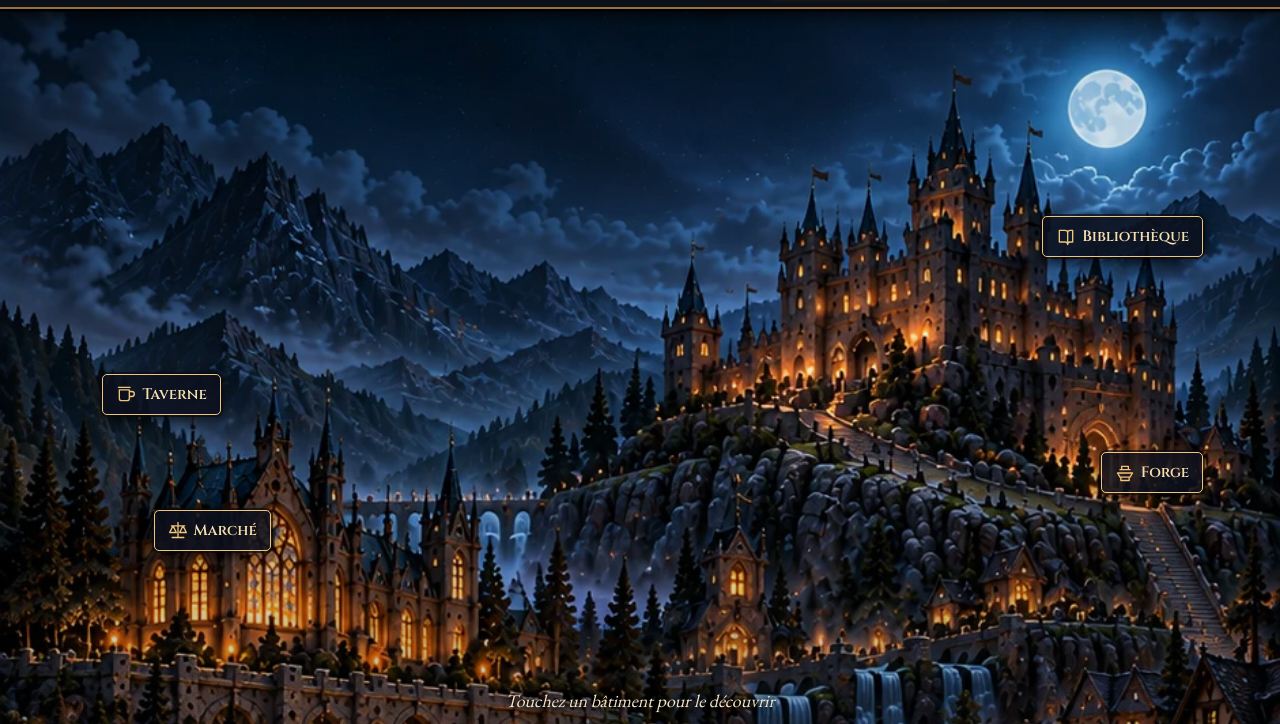
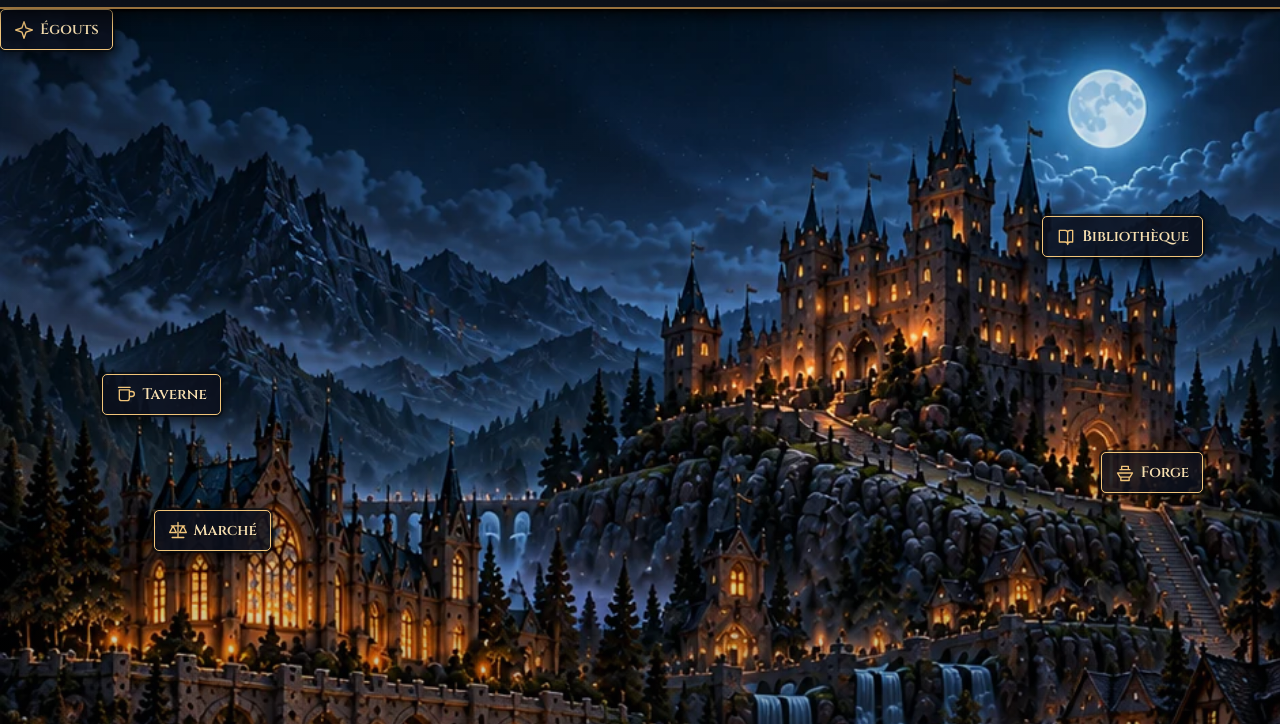
Before and after one commit to Latem09/Aloria, a website with bundled scripts: page index.html in a window 1280 px wide. Shown: the part 78-802 px from the top of the page. Built offline with nearby package versions, Linux system fonts and the light colour scheme; no server answers.

Commit message:
Add files via upload

```diff
--- a/index.html
+++ b/index.html
@@ -2,6 +2,6 @@
 <html lang="fr"><head><meta charset="utf-8"><meta name="viewport" content="width=device-width,initial-scale=1,viewport-fit=cover"><meta name="theme-color" content="#080b12"><meta name="description" content="Aloria — RPG médiéval fantastique"><title>ALORIA · Chroniques des Royaumes</title><link rel="stylesheet" href="./css/style.css"><link rel="stylesheet" href="./css/v11.css"></head>
 <body><div id="app">
 <header class="topbar"><div class="brand"><span class="crest">♜</span><span>ALORIA</span></div><div id="gold-balance" class="gold-balance" aria-label="Pièces d’or">🪙 20</div><nav class="nav" aria-label="Navigation principale"><button data-tab="campaign"><span>⚔</span><small>Campagne</small></button><button data-tab="character"><span>♙</span><small>Personnage</small></button><button data-tab="inventory"><span>◇</span><small>Inventaire</small></button><button data-tab="city" class="active"><span>♜</span><small>Ville</small></button><button data-tab="ranking"><span>♕</span><small>Classement</small></button></nav><button class="settings-btn" data-tab="settings" aria-label="Paramètres">⚙</button></header>
-<main class="stage"><div class="city-art" aria-hidden="true"></div><div id="city-view" class="city-view"><button class="hotspot castle" data-place="Bibliothèque"><span></span> Bibliothèque</button><button class="hotspot tavern" data-place="Taverne"><span></span> Taverne</button><button class="hotspot market" data-place="Marché"><span></span> Marché</button><button class="hotspot forge" data-place="Forge"><span></span> Forge</button><div class="city-foot">Touchez un bâtiment pour le découvrir</div></div><section id="panel" class="panel hidden" aria-live="polite"></section></main>
+<main class="stage"><div class="city-art" aria-hidden="true"></div><div id="city-view" class="city-view"><button class="hotspot castle" data-place="Bibliothèque"><span></span> Bibliothèque</button><button class="hotspot tavern" data-place="Taverne"><span></span> Taverne</button><button class="hotspot market" data-place="Marché"><span></span> Marché</button><button class="hotspot forge" data-place="Forge"><span></span> Forge</button><button class="hotspot sewers" data-place="Égouts"><span></span> Égouts</button></div><section id="panel" class="panel hidden" aria-live="polite"></section></main>
 <div id="toast" class="toast" role="status"></div>
 </div><script type="module" src="./js/main.js"></script></body></html>
```
